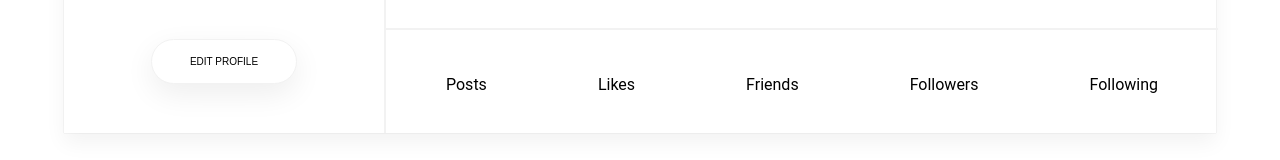
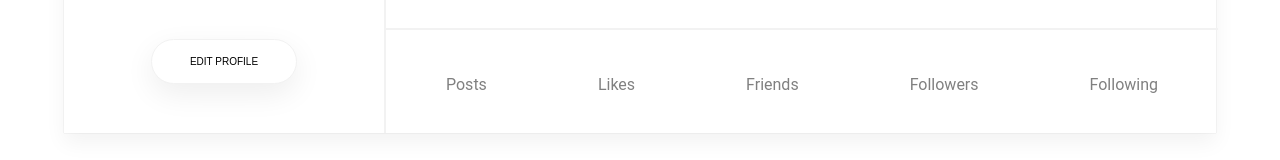
Before and after one commit to juangallego17ssa/Motion-Frontend, a React (Create React App) app: page /profile in a window 1280 px wide. Shown: the part 373-533 px from the top of the page. Built offline with nearby package versions, Linux system fonts and the light colour scheme; no server answers; sample sign-in values are in the browser's storage.

Commit message:
Profile - change style when UserStats is active

```diff
--- a/src/pages/Profile/User.styles.js
+++ b/src/pages/Profile/User.styles.js
@@ -158,12 +158,22 @@ export const UserNumbers = styled.div`
 
 export const NavLinkItem = styled(NavLink)`
   text-decoration: none;
-  color: black;
+
+  &.active {
+    p:last-child {
+      color: black;
+    }
+  }
+
+  p:last-child{
+    color: grey;
+  }
 `;
 
 export const Number = styled.p`
   font-size: 24px;
   padding-bottom: 7px;
+  color: black;
 `;
 
 export const Text = styled.p`
```
